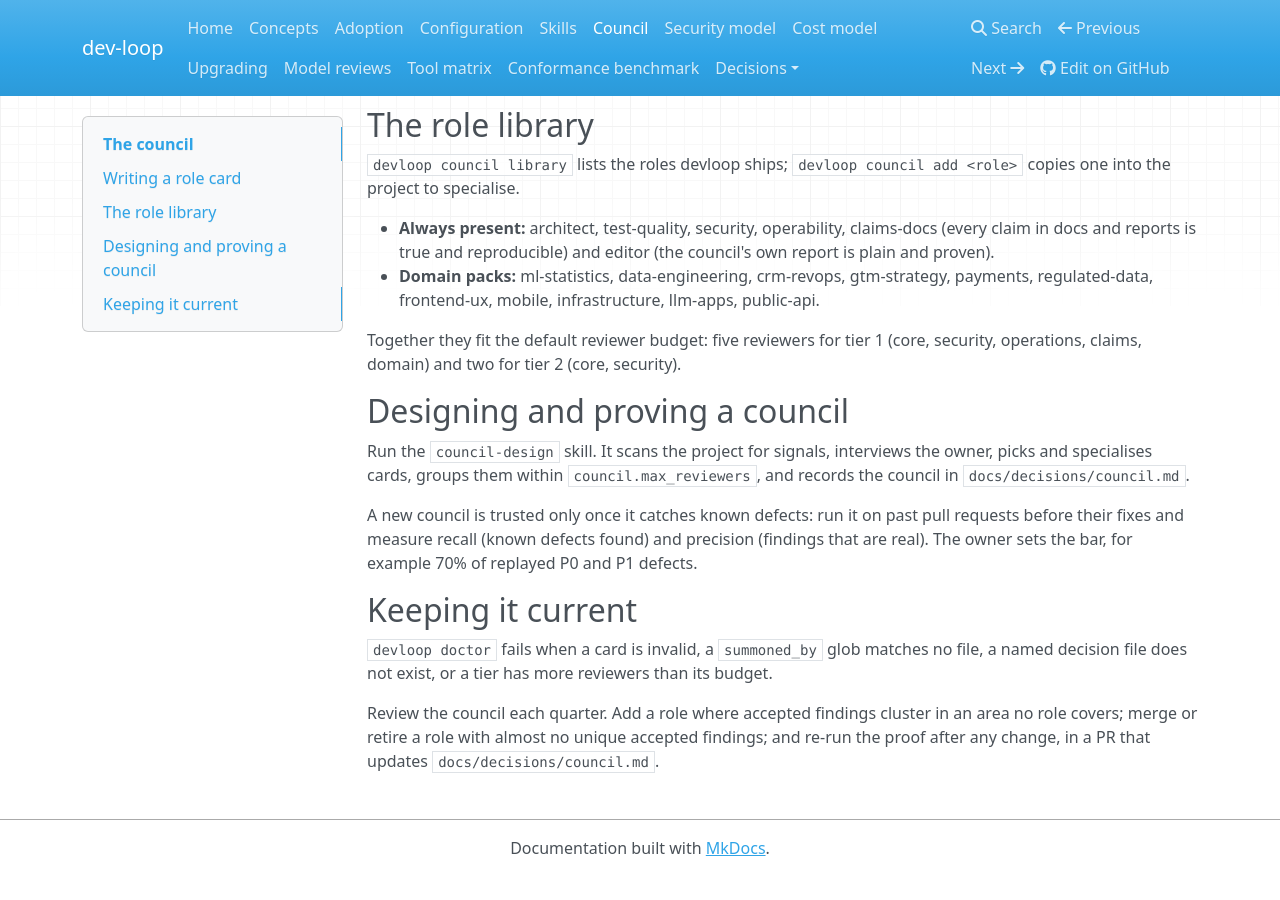
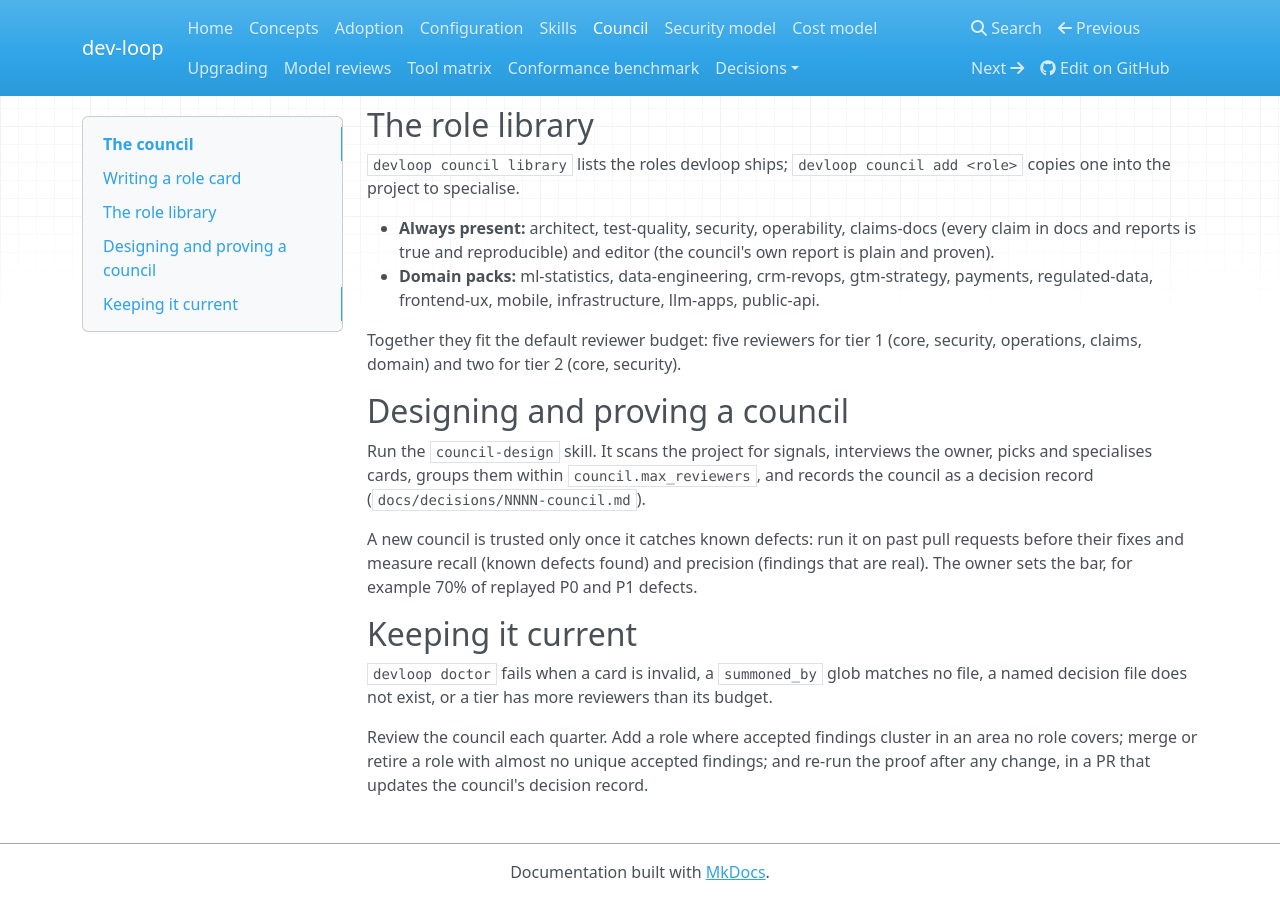
Before and after one commit to Jon-275/dev-loop, an MkDocs documentation site: the page built from docs/council.md, in a window 1280 px wide and 900 px high, scrolled down 689 px. Built offline with MkDocs 1.6.1, drawn with Linux system fonts in a browser that asks for light colours; nearby versions of some CDN libraries; before the commit the page ends 1565 px from its top, so only the background shows below that.

Commit message:
fix: hand-off notes are ignored from a file devloop owns, and the council's decision record is named like every other
Agent: claude/claude-opus-5-5

```diff
--- a/docs/council.md
+++ b/docs/council.md
@@ -51,7 +51,7 @@ security, operations, claims, domain) and two for tier 2 (core, security).
 
 Run the `council-design` skill. It scans the project for signals, interviews the owner,
 picks and specialises cards, groups them within `council.max_reviewers`, and records the
-council in `docs/decisions/council.md`.
+council as a decision record (`docs/decisions/NNNN-council.md`).
 
 A new council is trusted only once it catches known defects: run it on past pull requests
 before their fixes and measure recall (known defects found) and precision (findings that
@@ -64,4 +64,4 @@ named decision file does not exist, or a tier has more reviewers than its budget
 
 Review the council each quarter. Add a role where accepted findings cluster in an area no
 role covers; merge or retire a role with almost no unique accepted findings; and re-run
-the proof after any change, in a PR that updates `docs/decisions/council.md`.
+the proof after any change, in a PR that updates the council's decision record.
```
Also changed, not shown: .agents/skills/council-design/SKILL.md (+3 -2 lines), .claude/skills/council-design/SKILL.md (+3 -2 lines), changes/adopter-gaps.fixed.md (added, +6 -0 lines), src/devloop/skills/council-design/SKILL.md (+3 -2 lines), .github/skills/council-design/SKILL.md, 4 other files.
